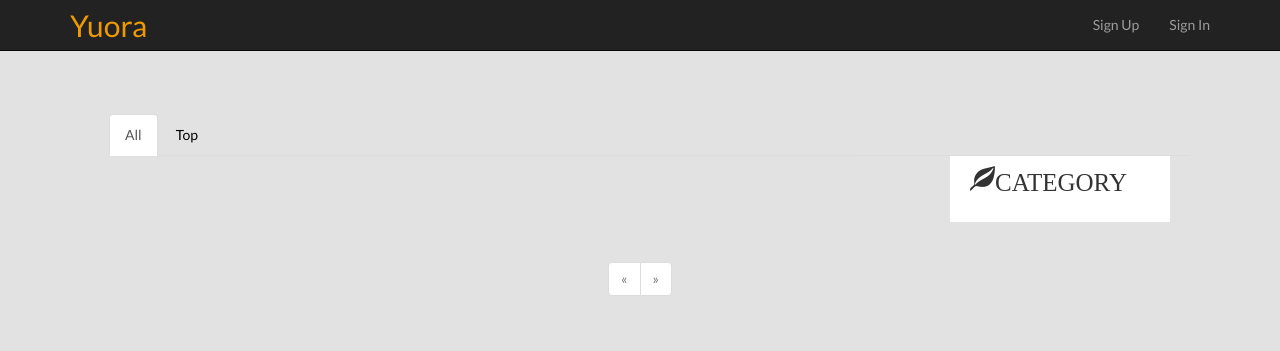
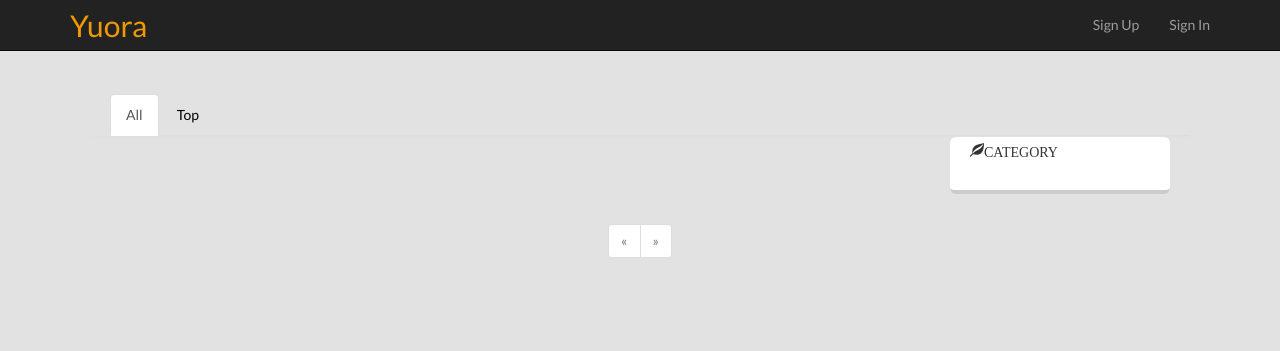
Before and after one commit to ywang04/flask-blog, a Flask app: page / in a window 1280 px wide. Shown: the top 351 px of the page. Run offline with Flask 2, Linux system fonts and the light colour scheme; data that the repository does not hold is empty; some libraries are stand-ins or nearby versions.

Commit message:
Reorganize index page with responsive layout

```diff
--- a/app/static/style.css
+++ b/app/static/style.css
@@ -1,11 +1,31 @@
 @import "alertify/css/alertify.core.css";
 @import "alertify/css/alertify.default.css";
+
+* {
+    box-sizing: border-box;
+}
 
 body {
     padding-top: 70px;
     background: #e2e2e2;
     font-family: 'Lato', sans-serif;
-    font-size: 1.5em;
+}
+
+/*-- Login/Register Layout --*/
+.auth-login,
+.auth-register {
+    margin: 0 auto;
+    padding: 80px 30px;
+    max-width: 350px;
+}
+
+.reset-password {
+    width: 240px;
+}
+
+.reset-wrap {
+    margin: 50px auto;
+    max-width: 400px;
 }
 
 .profile-thumbnail {
@@ -144,38 +164,45 @@ a:hover,a:visited,a:link,a:active {
     font-size:14px;
 }
 
-.content {
-    width: 1100px;
-    margin: 20px auto;
+.content-container {
+    width: 90%;
+    margin: 10px auto;
     overflow: hidden;
 }
 
-.left-bar {
-    width: 750px;
-    margin: 0 20px 10px;
+.left-container {
+    width: 100%;
+    max-width: 700px;
     background: #FFFFFF;
-    float: left;
-    padding: 0;
+    margin-bottom: 30px;
+    border-radius: 5px;
 }
 
-.right-bar {
-    float:right;
-    width: 220px;
-    margin: 0 20px;
-   background: #FFFFFF;
+.right-container {
+    width: 100%;
+    background: #FFFFFF;
+    padding-bottom: 15px;
+    border-radius: 5px;
 }
 
 .category {
-    font-size: 25px;
-    padding-top: 10px;
+    text-align: center;
+    padding-top: 5px;
 }
 
+.category-list {
+    padding-left: 20px;
 
-.category-content {
+}
 
-    margin-top: 18px;
-    padding: 0;
+.category-item {
+    padding-right: 15px;
 }
+
+ul li {
+    list-style-type:none;
+}
+
 
 .brand-size {
     font-size:30px;
@@ -183,14 +210,8 @@ a:hover,a:visited,a:link,a:active {
 }
 
 
-ul li {
-    list-style-type:none;
-}
-
-
 .tab {
-    /*padding: 0;*/
-    margin-left: 19px;
+    margin: 0 auto;
 }
 
 .new-post-wrap {
@@ -232,6 +253,8 @@ h1 {
     padding: 0px;
 }
 
+
+
 .post-tags {
     margin-top: 15px;
     padding-bottom: 18px;
@@ -262,36 +285,7 @@ h1 {
     padding: 5px 30px;
 }
 
-.auth-register {
-    width: 520px;
-    margin: 0 auto;
-    padding: 80px 30px;
-}
 
-.logo {
-    font-size: 70px;
-    font-weight: bolder;
-    color: #EE9A00;
-    text-align: center;
-}
-
-.auth-login {
-    width: 520px;
-    margin: 0 auto;
-    padding: 80px 30px;
-}
-
-
-.reset-password {
-    width: 280px;
-}
-
-
-.reset-wrap {
-
-    width:1100px;
-    margin: 0 auto;
-}
 
 .profile-form {
 
@@ -328,3 +322,62 @@ h1 {
     width:430px;
     margin-top: 35px;
 }
+
+@media (min-width: 769px) {
+
+    /* ---- Layout Containers ---- */
+
+    .auth-login,
+    .auth-register {
+        width: 40%;
+        margin: 0 auto;
+        max-width: 400px;
+        padding: 80px 30px;
+    }
+
+    .reset-wrap {
+        width: 60%;
+        margin: 50px auto;
+        max-width: 400px;
+    }
+
+    .content-container {
+        width: 90%;
+        margin: 10px auto;
+        overflow: hidden;
+        max-width: 1100px;
+    }
+
+    .left-container {
+        width: 60%;
+        max-width: 650px;
+        margin: 0 20px 50px;
+        background: #FFFFFF;
+        padding: 0;
+        float: left;
+        border-bottom: 4px solid #ccc;
+        border-radius: 6px;
+        transition: all .5s;
+    }
+
+    .right-container {
+        width: 27%;
+        max-width: 220px;
+        margin: 0 20px;
+        background: #FFFFFF;
+        float:right;
+        border-bottom: 4px solid #ccc;
+        border-radius: 6px;
+        transition: all .5s;
+    }
+
+    .category {
+        font-size: 1em;
+        text-align: center;
+    }
+
+
+    .tab {
+        margin-left: 20px;
+    }
+}
--- a/app/templates/base.html
+++ b/app/templates/base.html
@@ -9,7 +9,6 @@
     <link href="https://fonts.googleapis.com/css?family=Lato:400,700" rel="stylesheet">
     <link rel="stylesheet" type="text/css" href="{{ url_for('static', filename='normalize.css') }}">
     <link rel="stylesheet" type="text/css" href="{{ url_for('static', filename='style.css') }}">
-
     <script src="{{ url_for('static',filename='jquery.min.js') }}"></script>
     <script src="{{ url_for('static', filename='ckeditor/ckeditor.js') }}"></script>
     <script src="{{ url_for('static', filename='alertify/js/alertify.min.js') }}"></script>
--- a/app/templates/index.html
+++ b/app/templates/index.html
@@ -6,16 +6,26 @@
 
 {% block page_content %}
 
-        <div class="content">
+        <div class="content-container">
 
         <div class="tab">
             <ul class="nav nav-tabs">
-            <!--点赞最多的就是Top-->
-            <li{% if not show_followed %} class="active"{% endif %}><a href="{{ url_for('main.show_all') }}">
-               All</a></li>
-            <li><a href="{{ url_for('main.post_top') }}">Top</a></li>
+
+                <li{% if not show_followed %} class="active"{% endif %}>
+                    <a href="{{ url_for('main.show_all') }}">
+                        All
+                    </a>
+                </li>
+                <li>
+                    <a href="{{ url_for('main.post_top') }}">
+                        Top
+                    </a>
+                </li>
                 {% if current_user.is_authenticated %}
-                <li{% if show_followed %} class="active" {% endif %}><a href="{{ url_for('main.show_followed') }}">Followers</a>
+                    <li{% if show_followed %} class="active" {% endif %}>
+                        <a href="{{ url_for('main.show_followed') }}">
+                            Followers
+                        </a>
                     </li>
                 {% endif %}
             </ul>
@@ -24,7 +34,7 @@
         {% include '_posts_all.html' %}
 
 
-            <div class="right-bar">
+        <div class="right-container">
 
             {% include '_category_show.html' %}
 
```
Lines whose indentation alone changed are shown as unchanged.
